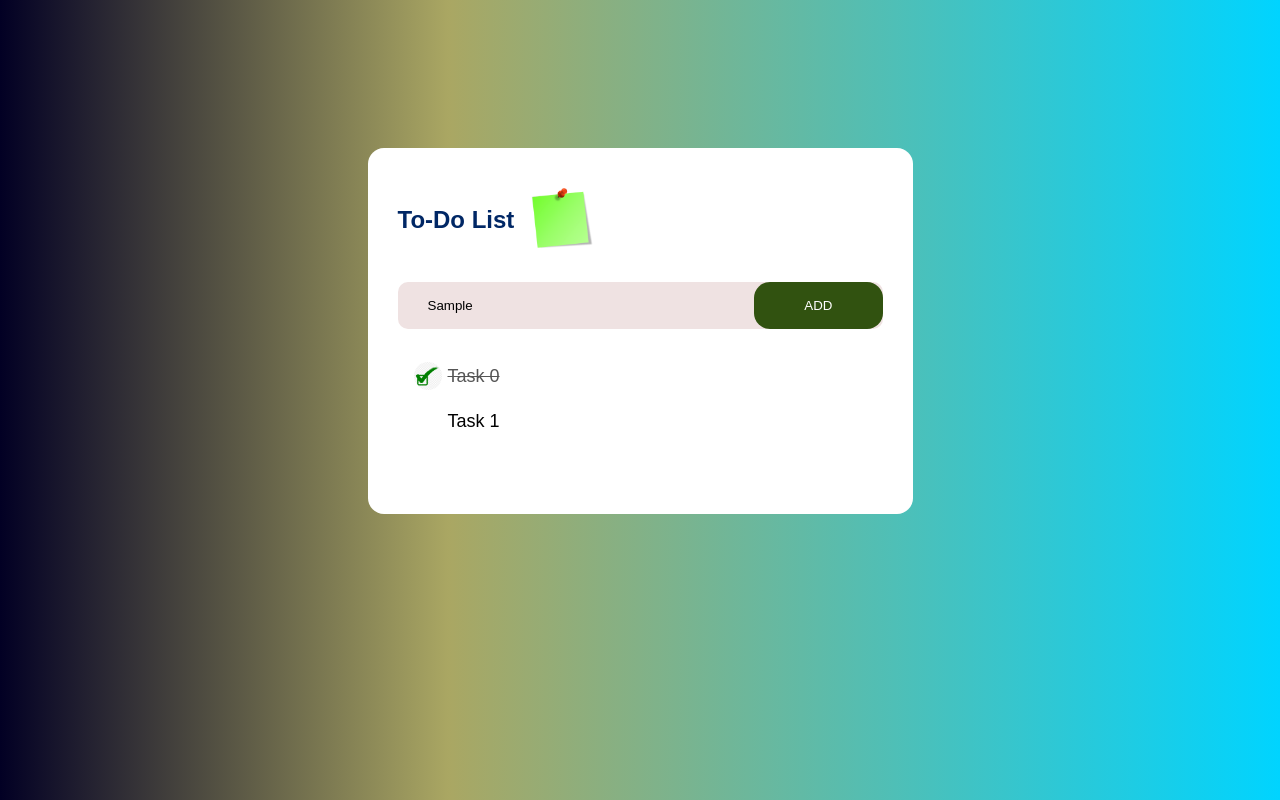
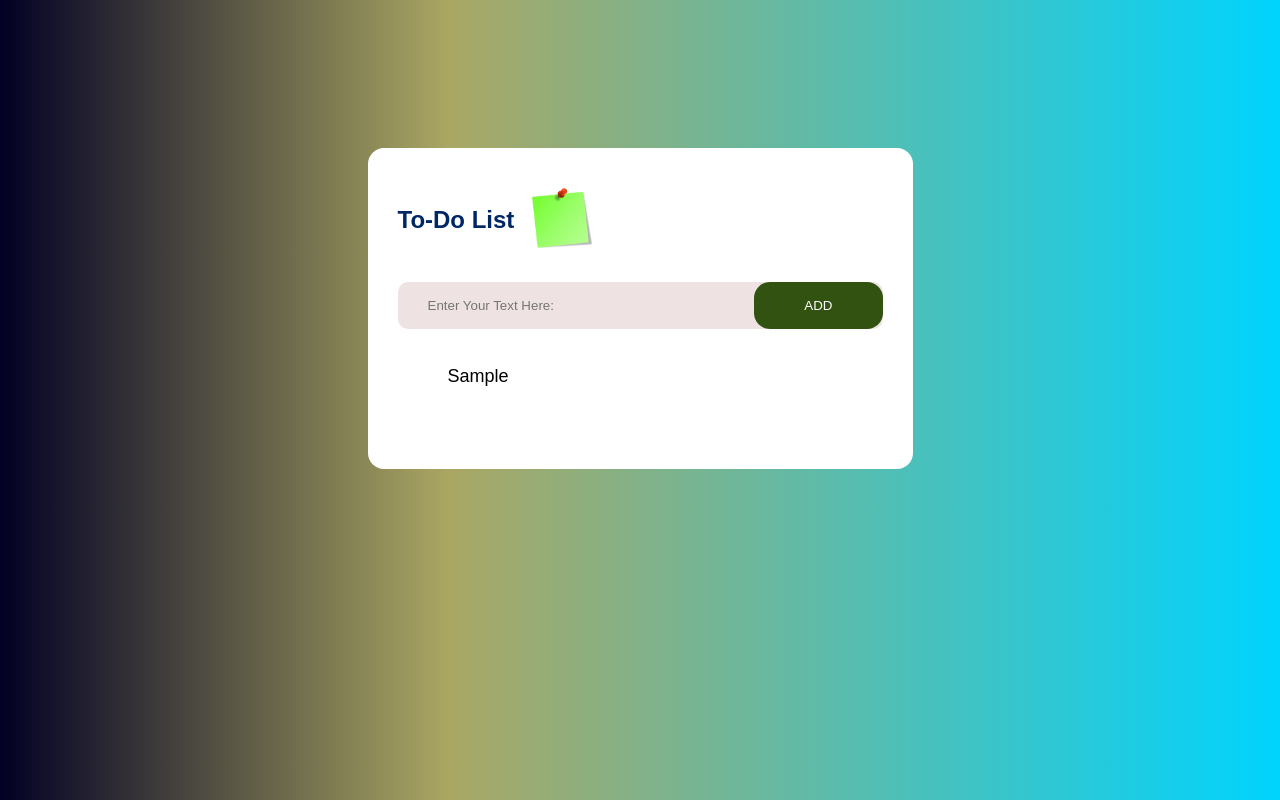
Before and after one commit to asm-shad/To-Do-List-Application, a plain HTML site: page index.html in a window 1280 px wide. Both pictures are taken after typing "Sample" into the empty fields and a click on the button "ADD". Drawn offline with Linux system fonts and the light colour scheme.

Commit message:
JS save input data and checked functionality aded

```diff
--- a/app.js
+++ b/app.js
@@ -0,0 +1,32 @@
+
+const listContainer = document.getElementById('list-container');
+const inputBox = document.getElementById('input-box');
+
+function addTask(){
+    if(inputBox.value === ''){
+        alert('eNTER some data');
+    } else{
+        let li = document.createElement('li');
+        li.innerHTML = inputBox.value;
+        listContainer.appendChild(li);
+    }
+    inputBox.value = '';
+    saveTask();
+}
+
+listContainer.addEventListener('click', function(e){
+    if(e.target.tagName === 'LI'){
+        e.target.classList.toggle('checked');
+        saveTask();
+    }
+});
+
+function saveTask(){
+    localStorage.setItem('data', listContainer.innerHTML);
+}
+
+function showTask(){
+    listContainer.innerHTML = localStorage.getItem('data');
+}
+
+showTask();
--- a/index.html
+++ b/index.html
@@ -15,8 +15,8 @@
                 <button onclick="addTask()">ADD</button>
             </div>
             <ul id="list-container">
-                <li class="checked">Task 0</li>
-                <li>Task 1</li>
+                <!-- <li class="checked">Task 0</li>
+                <li>Task 1</li> -->
             </ul>
         </div>
     </div>
```
